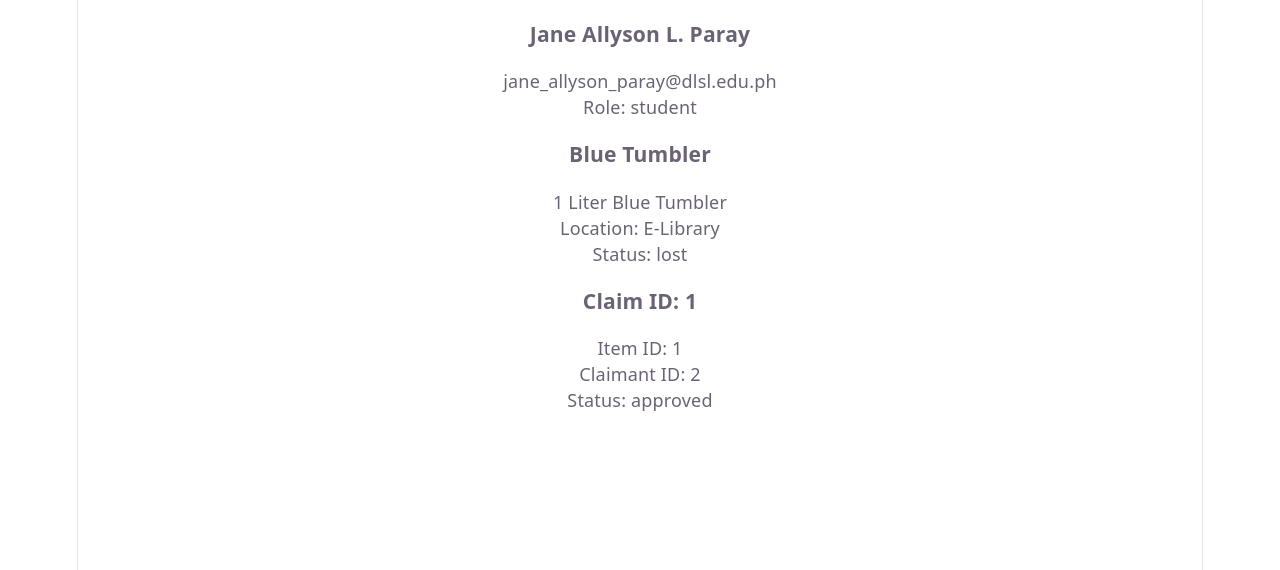
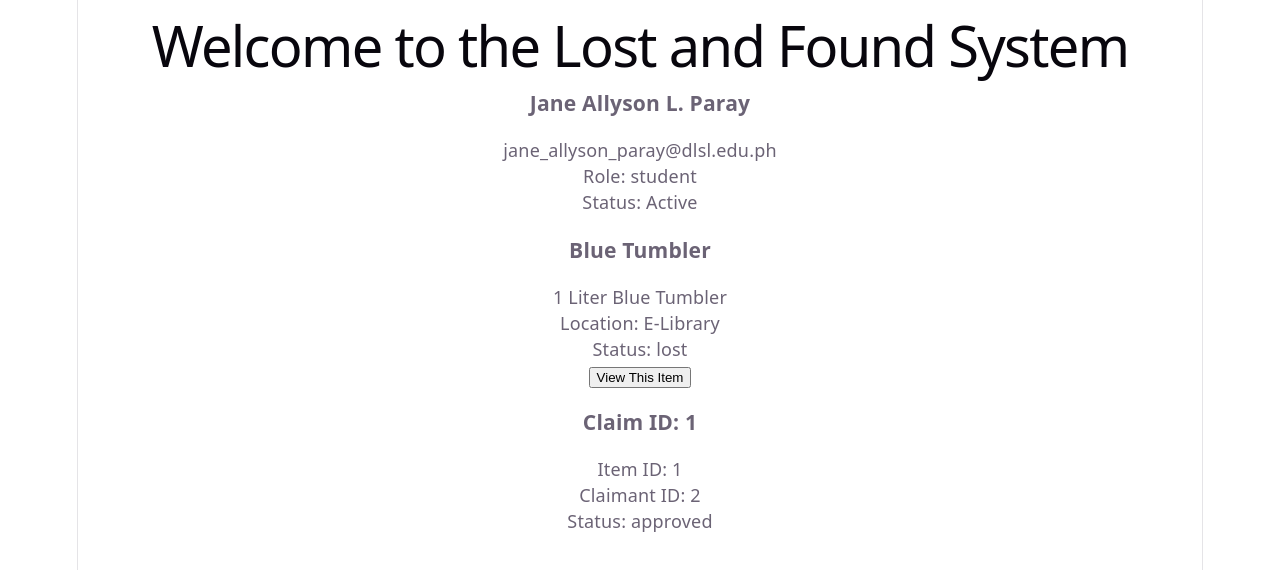
Before and after one commit to JaneAllysonParay/itelect4-project, a React (Vite) app: page / in a window 1280 px wide. Shown: the top 570 px of the page. Built offline with nearby package versions, Linux system fonts and the light colour scheme.

Commit message:
GT2 Part 1: typed components with props

```diff
--- a/src/App.tsx
+++ b/src/App.tsx
@@ -30,12 +30,22 @@ const claims: Claim[] = [
   },
 ];
 function App() {
+  const handleViewItem = (item: Item): void => {
+    alert(`Viewed Item: ${item.title}`);
+  };
+
   return (
     <div className="app">
-      <UserCard user={student} onSelect={(u) => console.log(u)} />
-      <ItemCard item={lostItem} />
+      <h1>Welcome to the Lost and Found System</h1>
+      <UserCard user={student} />
+
+      <ItemCard
+        item={lostItem}
+        onSelect={handleViewItem}
+      />
       <ClaimCard claim={claims[0]} />
     </div>
   );
 }
+
 export default App;
--- a/src/components/ItemCard.tsx
+++ b/src/components/ItemCard.tsx
@@ -1,16 +1,30 @@
-// src/components/CourseCard.tsx
-import type { Item} from "../types/";
+import React from "react";
+import type { Item } from "../types";
+
 interface ItemCardProps {
-    item: Item;
+  item: Item;
+  onSelect: (item: Item) => void;
 }
-function ItemCard({ item }: ItemCardProps) {
+
+const ItemCard: React.FC<ItemCardProps> = ({ item, onSelect }) => {
+  const handleClick = (event: React.MouseEvent<HTMLButtonElement>): void => {
+    event.preventDefault();
+    onSelect(item);
+  };
+
   return (
     <div className="item-card">
       <h3>{item.title}</h3>
       <p>{item.description}</p>
+      <div className="item-details">
       <p>Location: {item.location}</p>
       <p>Status: {item.status}</p>
+</div>
+      <button type="button" onClick={handleClick}>
+       View This Item
+      </button>
     </div>
   );
-}
+};
+
 export default ItemCard;
--- a/src/components/UserCard.tsx
+++ b/src/components/UserCard.tsx
@@ -1,5 +1,5 @@
 // src/components/UserCard.tsx
-import type { User } from "../types/index";
+import type { User } from "../types";
 interface UserCardProps {
   user: User;
 }
@@ -9,6 +9,7 @@ function UserCard({ user }: UserCardProps) {
       <h3>{user.name}</h3>
       <p>{user.email}</p>
       <p>Role: {user.role}</p>
+      <p>Status: {user.isActive ? "Active" : "Inactive"}</p>
     </div>
   );
 }
```
Also changed, not shown: 1 other file (tests, documents, lock files or other folders).
